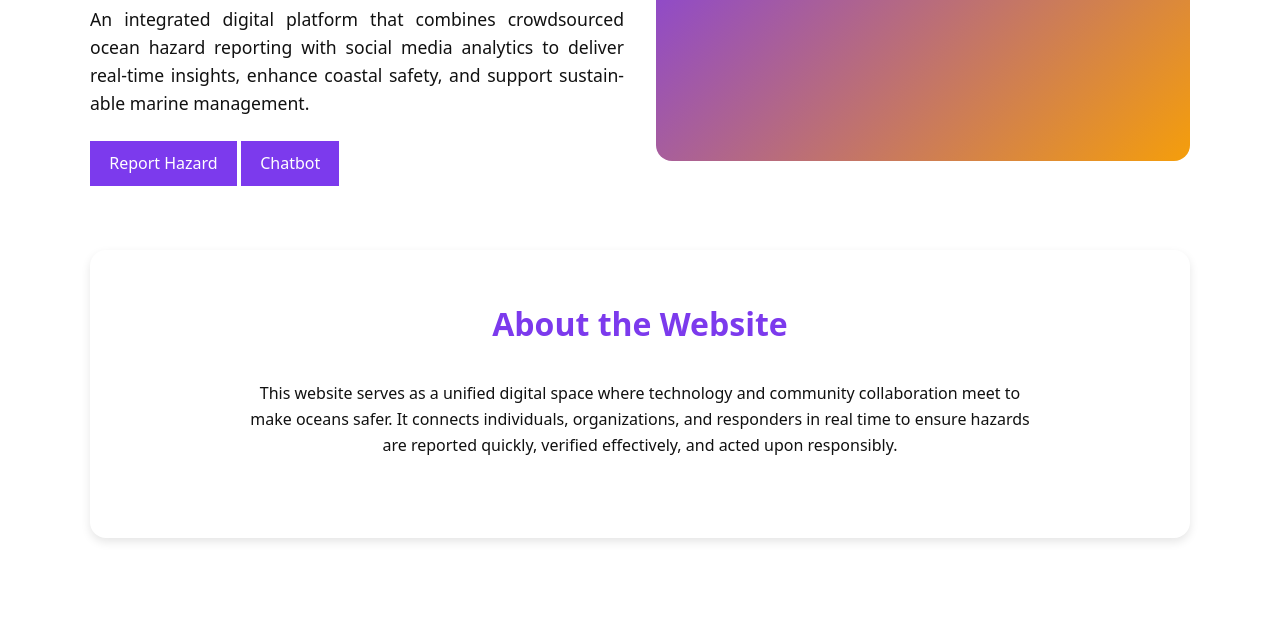
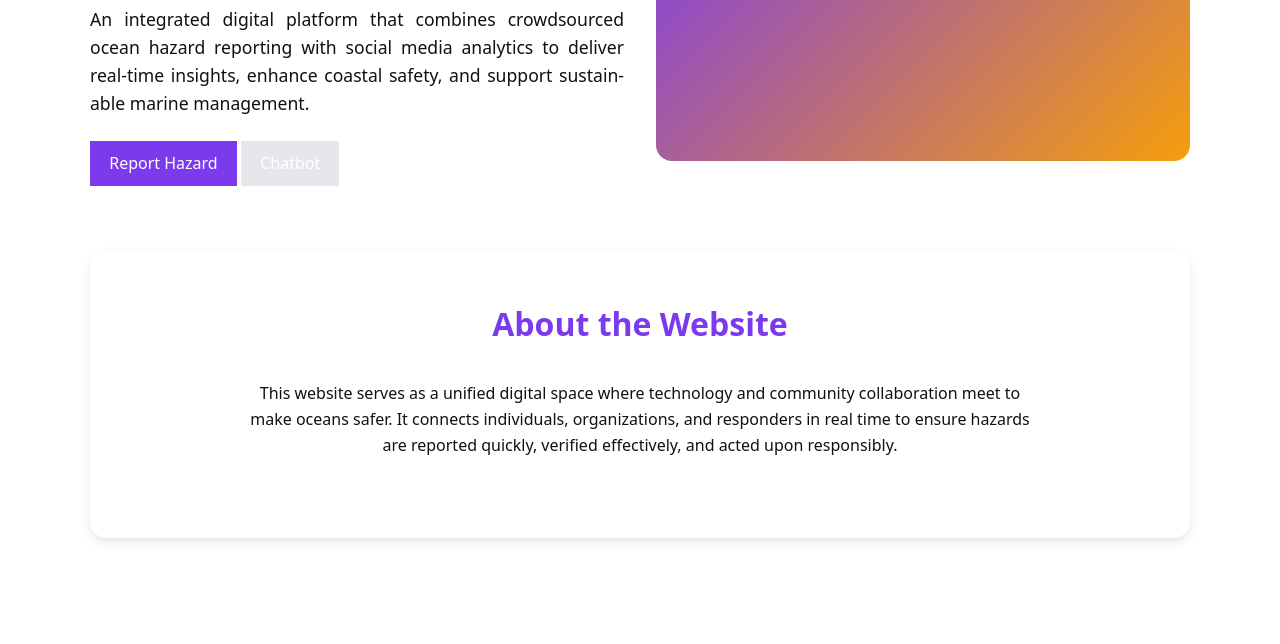
Before and after one commit to armanshrivastva/hazard, a plain HTML site: page index.html in a window 1280 px wide. Shown: the part 661-1305 px from the top of the page. Drawn offline with Linux system fonts and the light colour scheme.

Commit message:
Update oc.css

```diff
--- a/oc.css
+++ b/oc.css
@@ -139,8 +139,8 @@ header {
 .btn:hover { transform: translateY(-2px); }
 
 .btn.secondary {
-  background: var(--primary);
-    color: #fff;
+  background: var(--secondary);
+
 }
 
 .hide {
```
